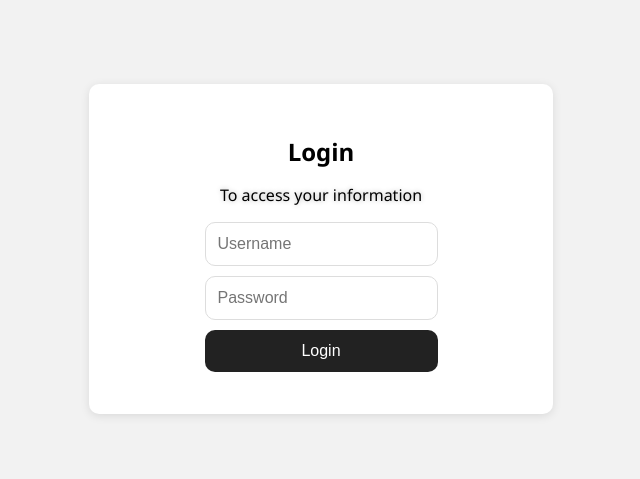
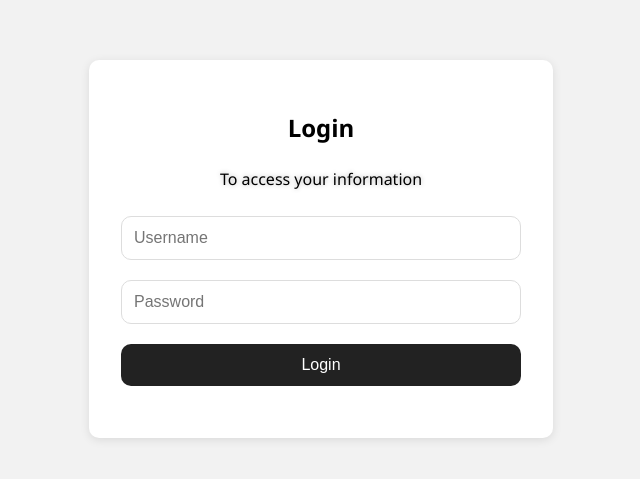
Before and after one commit to FaisalAlmarzouqi/faisalalmarzouqi.github.io, a website: page index.html in a window 1280 px wide. Shown: the part 151-630 px from the top of the page, without its empty margins (319-959 px from the left). Drawn offline with Linux system fonts and the light colour scheme.

Commit message:
Update index.html

```diff
--- a/index.html
+++ b/index.html
@@ -41,11 +41,11 @@
   text-shadow: 0 0 5px rgba(0, 0, 0, 0.3);
 }
 
-    #login {
-      width: 100%; /* Match the width of the container */
+#loginForm {
+  width: 100%;
   display: flex;
   flex-direction: column;
-      align-items: center;
+  /* Remove align-items to prevent centering */
 }
 
 input, button {
@@ -92,7 +92,6 @@
       margin-top: 20px;
       font-size: 1.2rem;
     }
-
     .profile-data {
       margin-top: 20px;
     }
@@ -132,7 +131,6 @@
         </div>
       </div>
 
-  <!-- Scripts for Login, Profile, and Graph -->
   <script src="login.js"></script>
   <script type="module" src="graph.js"></script>
   <script type="module" src="profile.js"></script>
```
Lines whose indentation alone changed are shown as unchanged.
